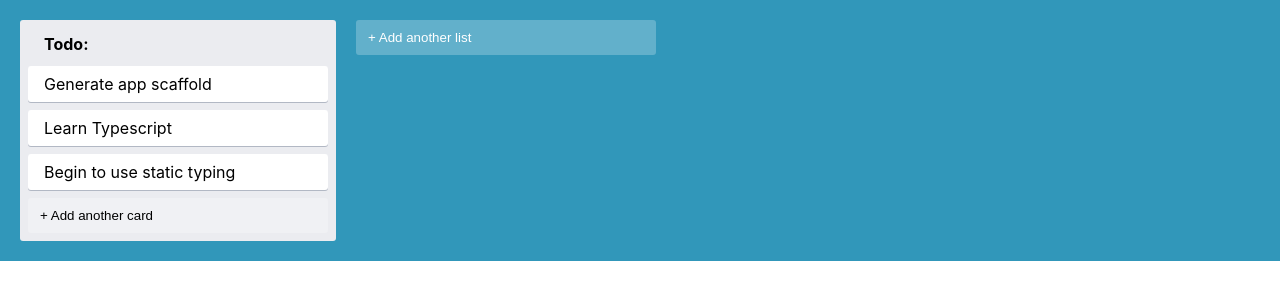
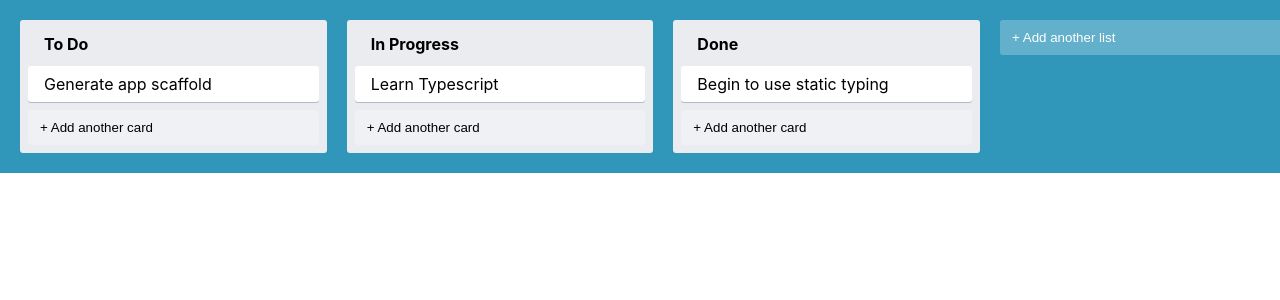
Before and after one commit to salisshuaibu11/trello-clone, a React (Create React App) app: page / in a window 1280 px wide. Shown: the top 300 px of the page. Built offline with nearby package versions, Linux system fonts and the light colour scheme.

Commit message:
Get data from AppStateContext

```diff
--- a/src/App.tsx
+++ b/src/App.tsx
@@ -1,10 +1,18 @@
+import { useAppState } from "./AppStateContext";
+
 import { AddNewItem } from "./AddNewItem"
 import { Column } from "./Column"
 import { AppContainer } from "./styles"
 
 export const App = () => {
-  return <AppContainer>
-      <Column text="Todo:"/>
-      <AddNewItem toggleButtonText="+ Add another list" onAdd={() => console.log("Item created")}/>
-  </AppContainer>
+  const { state } = useAppState();
+
+  return (
+    <AppContainer>
+      {state.lists.map((list, i) => (
+        <Column text={list.text} key={list.id} index={i}/>
+      ))}
+      <AddNewItem toggleButtonText="+ Add another list" onAdd={console.log}/>
+    </AppContainer>
+  )
 }
--- a/src/Column.tsx
+++ b/src/Column.tsx
@@ -1,19 +1,24 @@
+import { useAppState } from "./AppStateContext";
+
 import { AddNewItem } from "./AddNewItem";
 import { Card } from "./Card";
 import { ColumnContainer, ColumnTitle } from "./styles";
 
 type ColumnProps = {
   text: string;
+  index: number;
 }
 
-export const Column = ({text}: ColumnProps) => {
+export const Column = ({text, index}: ColumnProps) => {
+  const { state } = useAppState();
+
   return (
     <ColumnContainer>
       <ColumnTitle>{text}</ColumnTitle>
-      <Card text="Generate app scaffold" />
-      <Card text="Learn Typescript" />
-      <Card text="Begin to use static typing" />
-      <AddNewItem toggleButtonText="+ Add another card" onAdd={() => console.log("New item added")} dark/>
+      {state.lists[index].tasks.map(task => (
+        <Card text={task.text} key={task.id}/>
+      ))}
+      <AddNewItem toggleButtonText="+ Add another card" onAdd={console.log} dark/>
     </ColumnContainer>
   )
 }
```
